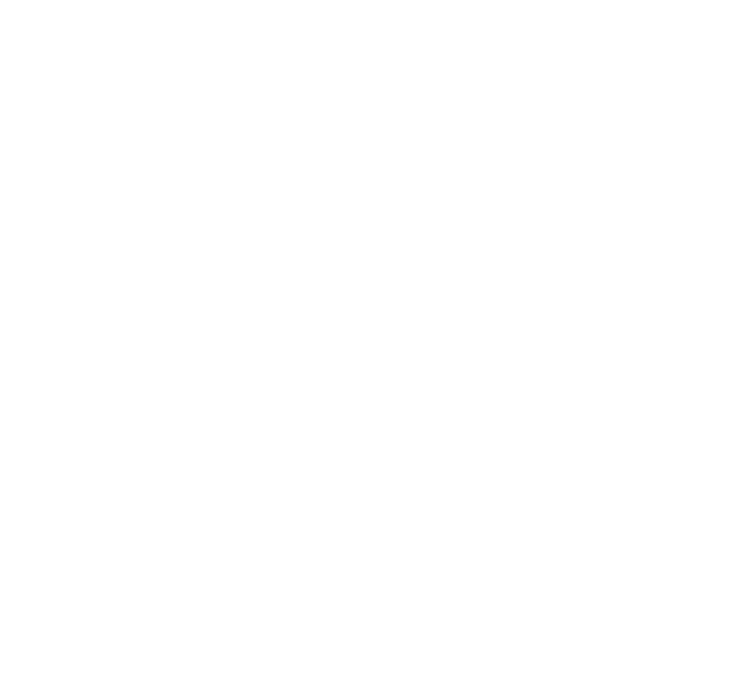
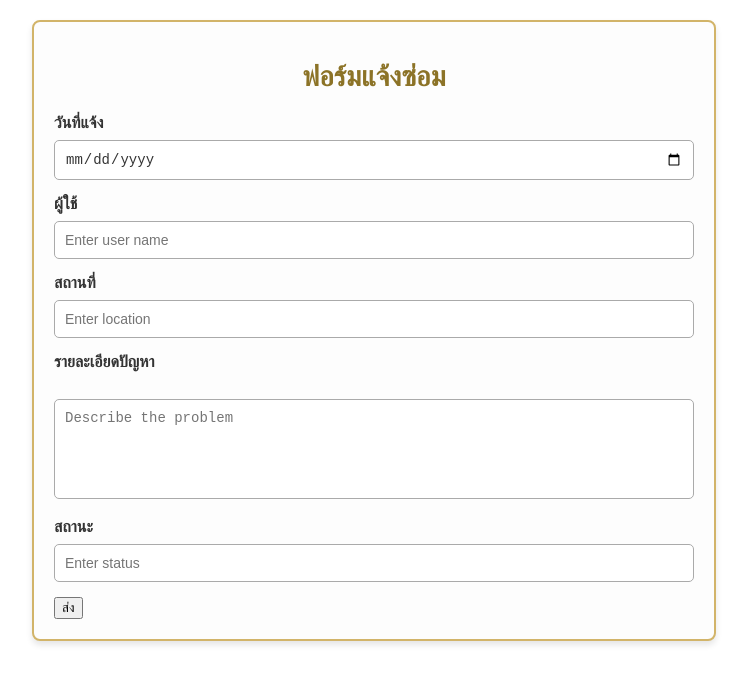
Before and after one commit to NobpasinTumdee/ShoppingMall, a React (Vite) app in the folder frontend/: page /ServiceReuest in a window 1280 px wide. Before the commit this address had no page. Shown: the top 684 px of the page, without its empty margins (266-1013 px from the left). Built offline with nearby package versions, Linux system fonts and the light colour scheme; a web font is replaced by a local one.

Commit message:
ทำ frontend

```diff
--- a/frontend/src/App.tsx
+++ b/frontend/src/App.tsx
@@ -19,9 +19,12 @@
 import CalendarPage from './Page/MainWeb/Hall/calendar/calendar';
 
 import Cleaning from './Page/MainWeb/Clearning/Cleaningpage';
+
+import ServiceRequest from './Page/MainWeb/ServiceRequest/ServicePage';
+
 const App: React.FC = () => {
   const location = useLocation();
-  const Navbar = ["/Main","/Store","/SubStore","/BookStore","/Admin","/AdminStore","/Hall","/bookinghall","/celendar","/Inbox","/StorePayment","/BillStore","/Recruitment","/AdminJob","/Inventory"].includes(location.pathname);
+  const Navbar = ["/Main","/Store","/SubStore","/BookStore","/Admin","/AdminStore","/Hall","/bookinghall","/celendar","/Inbox","/StorePayment","/BillStore","/Recruitment","/AdminJob","/Inventory","/ServiceRequest"].includes(location.pathname);
   return (
     <>
       {Navbar && <NavBar />}
@@ -48,6 +51,7 @@
         <Route path="/Hall" element={<Hall />} />
         <Route path="/Cleaning" element={<Cleaning />} />
 
+        <Route path="/ServiceReuest" element={<ServiceRequest />} />
 
       </Routes>
     </>
--- /dev/null
+++ b/frontend/src/Page/MainWeb/ServiceRequest/ServicePage.css
@@ -0,0 +1,83 @@
+/* Container หลักของฟอร์ม */
+.service-form-container {
+    width: 50%;
+    margin: 20px auto;
+    padding: 20px;
+    background-color: #fdfdfd;
+    border: 2px solid #d2b469;
+    border-radius: 8px;
+    box-shadow: 0 4px 6px rgba(0, 0, 0, 0.1);
+    font-family: Arial, sans-serif;
+  }
+
+  /* หัวข้อหลักของฟอร์ม */
+  .service-form-title {
+    text-align: center;
+    font-size: 28px;
+    font-weight: bold;
+    color: #8c7327;
+    margin-bottom: 20px;
+  }
+
+  /* ช่อง input และ textarea */
+  .service-form-group {
+    margin-bottom: 15px;
+  }
+
+  .service-form-group label {
+    display: block;
+    margin-bottom: 8px;
+    font-weight: bold;
+    color: #333;
+  }
+
+  .service-form-group input,
+  .service-form-group textarea {
+    width: 100%;
+    padding: 10px;
+    border: 1px solid #aaa;
+    border-radius: 5px;
+    font-size: 14px;
+    color: #333;
+    box-sizing: border-box;
+  }
+
+  .service-form-group input:focus,
+  .service-form-group textarea:focus {
+    outline: none;
+    border-color: #d2b469;
+    box-shadow: 0 0 4px rgba(210, 180, 105, 0.5);
+  }
+
+  .service-form-group textarea {
+    height: 100px;
+    resize: none;
+  }
+
+  /* ปุ่มกด */
+  .service-form-button {
+    display: block;
+    width: 100px;
+    padding: 10px;
+    margin: 20px auto 0;
+    background-color: #d2b469;
+    color: #fff;
+    border: none;
+    border-radius: 5px;
+    font-size: 16px;
+    cursor: pointer;
+    transition: background-color 0.3s ease;
+  }
+
+  .service-form-button:hover {
+    background-color: #8c7327;
+  }
+
+  /* แถบสีด้านล่าง */
+  .service-form-footer {
+    height: 40px;
+    background-color: #d2b469;
+    margin-top: 20px;
+    border-bottom-left-radius: 8px;
+    border-bottom-right-radius: 8px;
+  }
--- /dev/null
+++ b/frontend/src/Page/MainWeb/ServiceRequest/ServicePage.tsx
@@ -0,0 +1,86 @@
+import React, { useState } from "react";
+import "./ServicePage.css";
+
+const ServiceRequest: React.FC = () => {
+  // State สำหรับจัดการข้อมูลฟอร์ม
+  const [formData, setFormData] = useState({
+    date: "",
+    user: "",
+    location: "",
+    problem: "",
+    status: "",
+  });
+
+  // ฟังก์ชัน handle การเปลี่ยนแปลงค่าใน input
+  const handleChange = (e: React.ChangeEvent<HTMLInputElement | HTMLTextAreaElement>) => {
+    const { id, value } = e.target;
+    setFormData({ ...formData, [id]: value });
+  };
+
+  // ฟังก์ชัน handle การ submit ฟอร์ม
+  const handleSubmit = (e: React.FormEvent) => {
+    e.preventDefault();
+    console.log("Form Data Submitted:", formData);
+    alert("Form Submitted Successfully!");
+  };
+
+  return (
+    <div className="service-form-container">
+      <h1 className="service-form-title">ฟอร์มแจ้งซ่อม</h1>
+      <form onSubmit={handleSubmit}>
+        <div className="service-form-group">
+          <label htmlFor="date">วันที่แจ้ง</label>
+          <input
+            type="date"
+            id="date"
+            value={formData.date}
+            onChange={handleChange}
+          />
+        </div>
+        <div className="service-form-group">
+          <label htmlFor="user">ผู้ใช้</label>
+          <input
+            type="text"
+            id="user"
+            placeholder="Enter user name"
+            value={formData.user}
+            onChange={handleChange}
+          />
+        </div>
+        <div className="service-form-group">
+          <label htmlFor="location">สถานที่</label>
+          <input
+            type="text"
+            id="location"
+            placeholder="Enter location"
+            value={formData.location}
+            onChange={handleChange}
+          />
+        </div>
+        <div className="service-form-group">
+          <label htmlFor="problem">รายละเอียดปัญหา</label>
+          <textarea
+            id="problem"
+            placeholder="Describe the problem"
+            value={formData.problem}
+            onChange={handleChange}
+          />
+        </div>
+        <div className="service-form-group">
+          <label htmlFor="status">สถานะ</label>
+          <input
+            type="text"
+            id="status"
+            placeholder="Enter status"
+            value={formData.status}
+            onChange={handleChange}
+          />
+        </div>
+        <button type="submit">ส่ง</button>
+      </form>
+      <div className="footer"></div>
+    </div>
+  );
+};
+
+export default ServiceRequest;
```
Also changed, not shown: frontend/src/interfaces/ServiceInterface.ts (added, +22 -0 lines), 1 other file (tests, documents, lock files or other folders).
